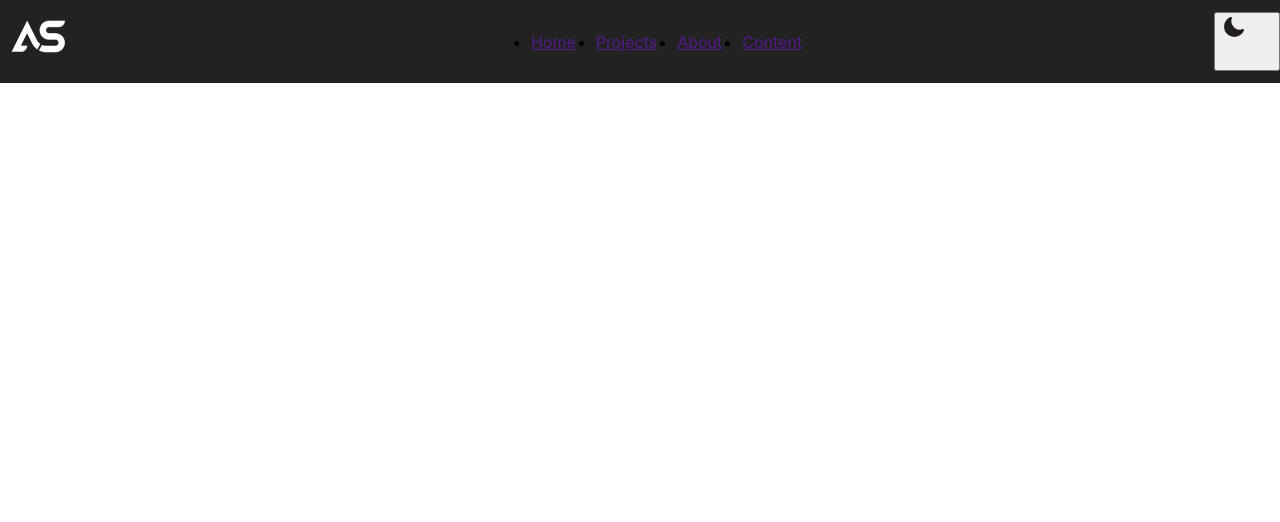
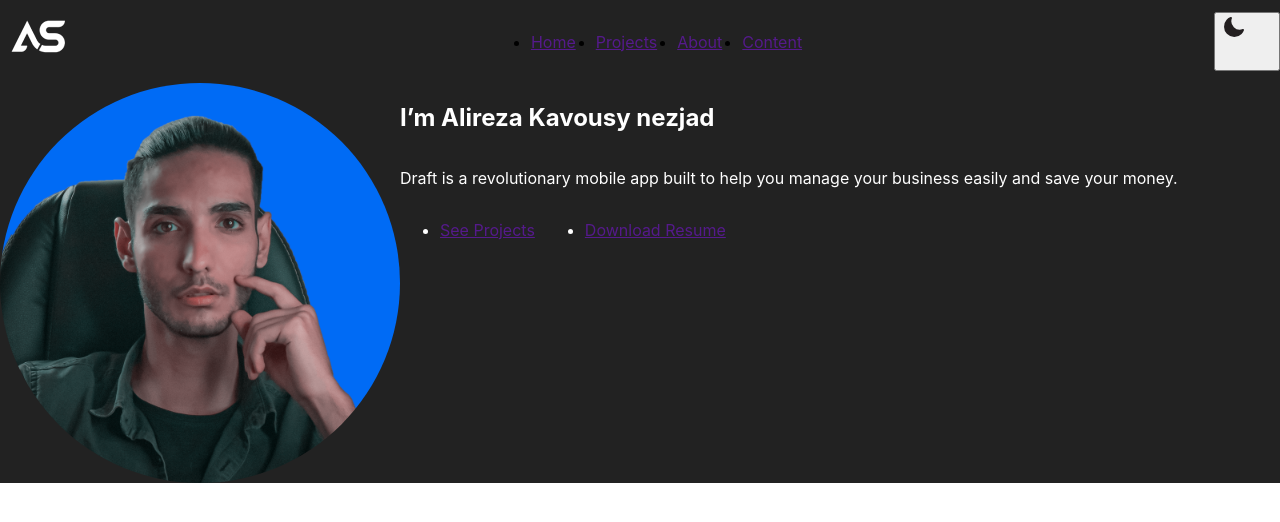
Before and after one commit to hadsome-Droid/portfolio-15-project, a React app: page / in a window 1280 px wide. Shown: the top 522 px of the page. Built offline with nearby package versions, Linux system fonts and the light colour scheme.

Commit message:
create section Main

```diff
--- a/src/App.tsx
+++ b/src/App.tsx
@@ -2,12 +2,13 @@ import './App.css';
 import styled from 'styled-components';
 import {Icon} from "./components/icon/Icon";
 import {Header} from "./layout/header/Header";
+import {Main} from "./layout/sections/main/Main";
 
 function App() {
     return (
         <StyledApp>
             <Header/>
-
+            <Main/>
         </StyledApp>
     );
 }
--- /dev/null
+++ b/src/components/FlexWrapper.tsx
@@ -0,0 +1,16 @@
+import styled from "styled-components";
+
+type FlexWrapperPropsType = {
+    direction?: string
+    wrap?: string
+    content?: string
+    items?: string
+}
+
+export const FlexWrapper = styled.div<FlexWrapperPropsType>`
+  display: flex;
+  flex-direction: ${props => props.direction || 'row'};
+  flex-wrap: ${props => props.wrap || 'nowrap'};
+  justify-content: ${props => props.content || 'flex-start'};
+  align-items: ${props => props.items || 'stretch'};
+`
--- a/src/layout/header/Header.tsx
+++ b/src/layout/header/Header.tsx
@@ -16,7 +16,7 @@ export const Header = () => {
         </StyledHeader>
     );
 };
-const StyledHeader = styled.section`
+const StyledHeader = styled.header`
   background: #222;
   display: flex;
   justify-content: space-between;
--- /dev/null
+++ b/src/layout/sections/main/Main.tsx
@@ -0,0 +1,63 @@
+import React from 'react';
+import styled from "styled-components";
+import {FlexWrapper} from "../../../components/FlexWrapper";
+import MainPhoto from '../../../assets/images/projects/photo.webp'
+import {Icon} from "../../../components/icon/Icon";
+
+export const Main = () => {
+    return (
+        <StyledMain>
+            <MainBlock>
+                <FlexWrapper>
+                    <PhotoWrapper>
+                        <img src={MainPhoto} alt="mainPhoto"/>
+                    </PhotoWrapper>
+                    <FlexWrapper direction={'column'}>
+                        <MainTitle>I’m Alireza
+                            Kavousy nezjad</MainTitle>
+                        <MainInfo>Draft is a revolutionary mobile app built to help you manage your business easily and
+                            save
+                            your money.</MainInfo>
+                        <MainList>
+                            <li>
+                                <a href="">See Projects</a>
+
+                            </li>
+                            <Icon iconId={'f'}/>
+                            <li>
+                                <a href="">Download Resume</a>
+                            </li>
+                        </MainList>
+                    </FlexWrapper>
+                </FlexWrapper>
+            </MainBlock>
+        </StyledMain>
+    );
+};
+
+const StyledMain = styled.section`
+  background: #222;
+`
+const MainBlock = styled.div`
+  color: #FFF;
+`
+
+const MainTitle = styled.h1`
+
+`
+const MainInfo = styled.p`
+
+`
+const MainList = styled.ul`
+  display: flex;
+`
+const PhotoWrapper = styled.div`
+  max-width: 400px;
+  max-height: 400px;
+
+  img {
+    width: 100%;
+    height: 100%;
+    border-radius: 50%;
+  }
+`
```
